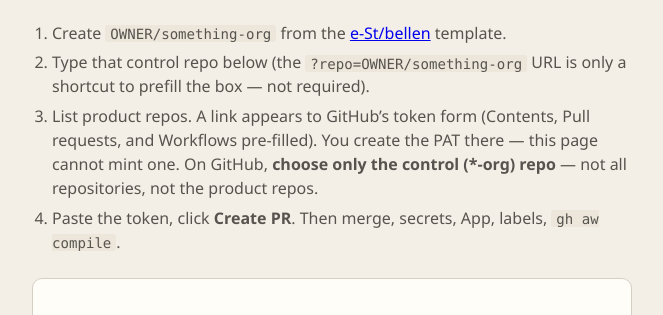
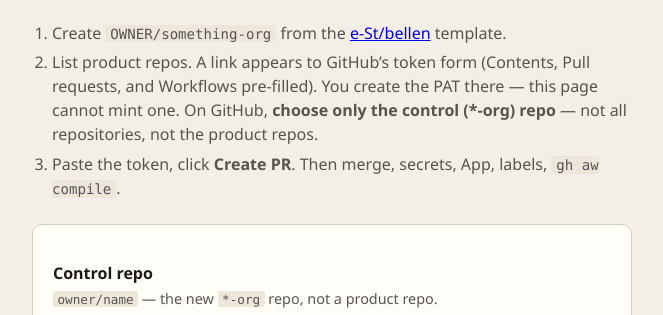
Before and after one commit to e-St/bellen, a plain HTML site: page docs/index.html in a window 1280 px wide. Shown: the part 485-800 px from the top of the page, without its empty margins (308-971 px from the left). Drawn offline with Linux system fonts and the light colour scheme.

Commit message:
Drop the ?repo= step from the Pages instructions.

```diff
--- a/docs/index.html
+++ b/docs/index.html
@@ -142,7 +142,6 @@
     <p class="lede">Initialize a thin control repo (<code>*-org</code>) with Agent Canvas + Grok Build. Product code stays in other repos.</p>
     <ol class="steps">
       <li>Create <code>OWNER/something-org</code> from the <a href="https://github.com/e-St/bellen">e-St/bellen</a> template.</li>
-      <li>Type that control repo below (the <code>?repo=OWNER/something-org</code> URL is only a shortcut to prefill the box — not required).</li>
       <li>List product repos. A link appears to GitHub’s token form (Contents, Pull requests, and Workflows pre-filled). You create the PAT there — this page cannot mint one. On GitHub, <strong>choose only the control (*-org) repo</strong> — not all repositories, not the product repos.</li>
       <li>Paste the token, click <strong>Create PR</strong>. Then merge, secrets, App, labels, <code>gh aw compile</code>.</li>
     </ol>
@@ -150,7 +149,7 @@
       <div class="field">
         <label for="repo">
           Control repo
-          <span class="hint"><code>owner/name</code> — the new <code>*-org</code> repo, not a product repo. Optional shortcut: open this page as <code>?repo=owner/name</code> to fill this box.</span>
+          <span class="hint"><code>owner/name</code> — the new <code>*-org</code> repo, not a product repo.</span>
         </label>
         <input id="repo" type="text" autocomplete="off" spellcheck="false" placeholder="OWNER/something-org" required>
       </div>
```
